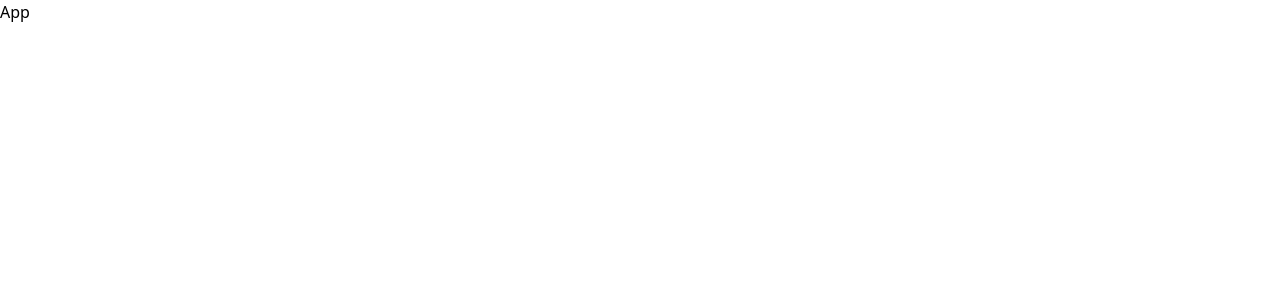
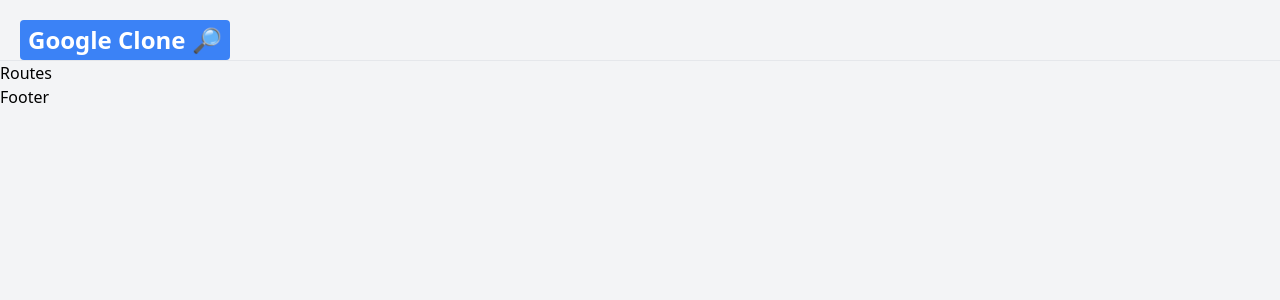
Before and after one commit to TommyMynnSon/google-clone, a React (Create React App) app: page / in a window 1280 px wide. Shown: the top 300 px of the page. Built offline with nearby package versions, Linux system fonts and the light colour scheme.

Commit message:
Partially implement components and style with tailwind css

```diff
--- a/src/App.js
+++ b/src/App.js
@@ -1,11 +1,21 @@
-import React from 'react'
+import React, { useState } from 'react'
+
+import Navbar from './components/Navbar';
+import Footer from './components/Footer';
+import Routes from './components/Routes';
 
 const App = () => {
+  const [darkTheme, setDarkTheme] = useState(false);
+
   return (
-    <div>
-      <h1>App</h1>
+    <div className={darkTheme ? 'dark' : ''}>
+      <div className='bg-gray-100 dark:bg-gray-900 dark:text-gray-200 min-h-screen'>
+        <Navbar />
+        <Routes />
+        <Footer />
+      </div>
     </div>
   );
 };
 
-export default App
+export default App;
--- a/src/components/Footer.jsx
+++ b/src/components/Footer.jsx
@@ -0,0 +1,11 @@
+import React from 'react';
+
+const Footer = () => {
+  return (
+    <div>
+      <h1>Footer</h1>
+    </div>
+  );
+};
+
+export default Footer;
--- a/src/components/Navbar.jsx
+++ b/src/components/Navbar.jsx
@@ -0,0 +1,18 @@
+import React from 'react';
+import { Link } from 'react-router-dom';
+
+const Navbar = () => {
+  return (
+    <div className='p-5 pb-0 flex flex-wrap sm:justify-between justify-center items-center border-b dark:border-gray-700 border-gray-200'>
+      <div className='flex justify-between items-center space-x-5 w-screen'>
+        <Link to='/'>
+          <p className='text-2xl bg-blue-500 font-bold text-white py-1 px-2 rounded dark:bg-gray-500 dark:text-gray-900'>
+            Google Clone 🔎
+          </p>
+        </Link>
+      </div>
+    </div>
+  );
+};
+
+export default Navbar;
--- a/src/components/Routes.jsx
+++ b/src/components/Routes.jsx
@@ -0,0 +1,11 @@
+import React from 'react';
+
+const Routes = () => {
+  return (
+    <div>
+      <h1>Routes</h1>
+    </div>
+  );
+};
+
+export default Routes;
```
